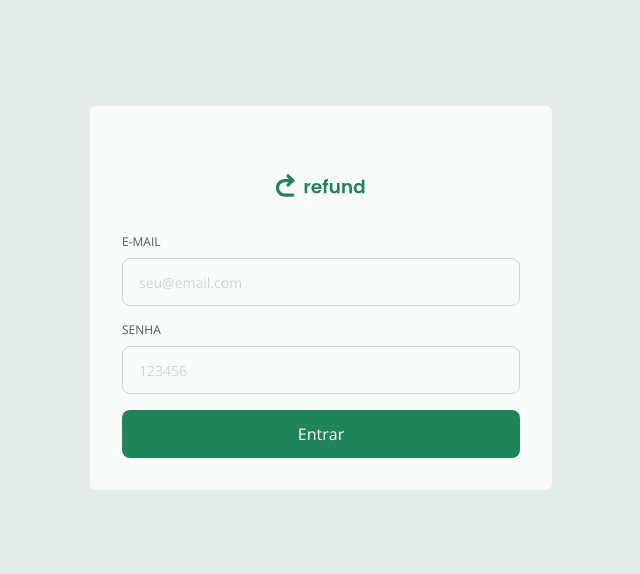
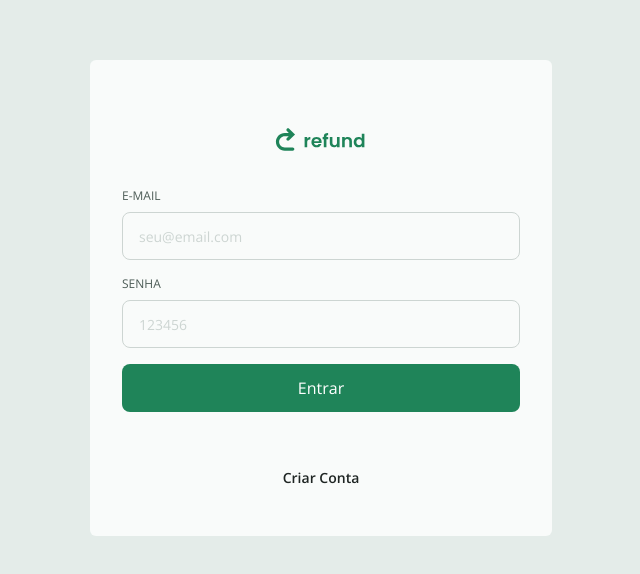
Before and after one commit to crisfeitosa/refund-2.0, a React (Vite) app in the folder web/: page / in a window 1280 px wide. Shown: the part 102-676 px from the top of the page, without its empty margins (319-959 px from the left). Built offline with nearby package versions, Linux system fonts and the light colour scheme.

Commit message:
Link para SignUp

```diff
--- a/web/src/pages/SignIn.tsx
+++ b/web/src/pages/SignIn.tsx
@@ -38,6 +38,13 @@
       <Button type="submit" isLoading={isLoading}>
         Entrar
       </Button>
+
+      <a
+        href="/signup"
+        className="text-sm font-semibold text-gray-100 mt-10 mb-4 text-center hover:text-green-800 transition ease-linear"
+      >
+        Criar Conta
+      </a>
     </form>
   )
 }
```
